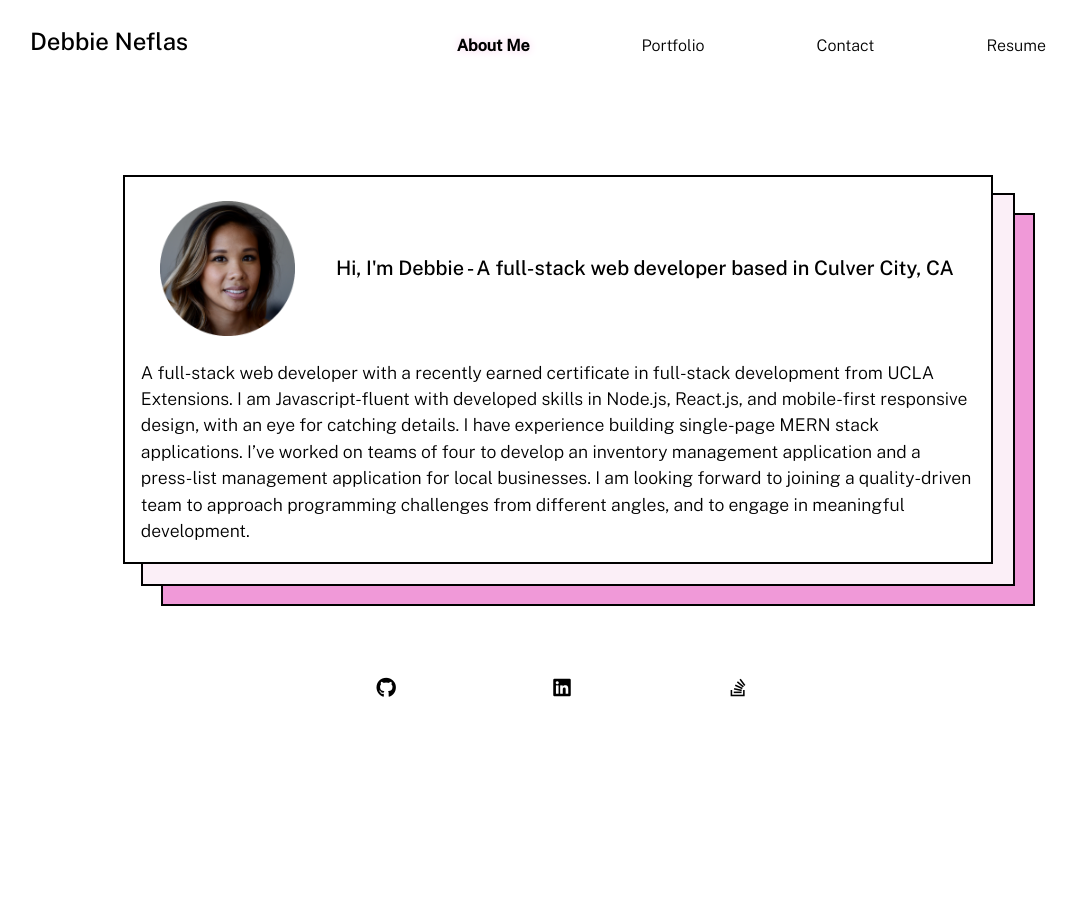
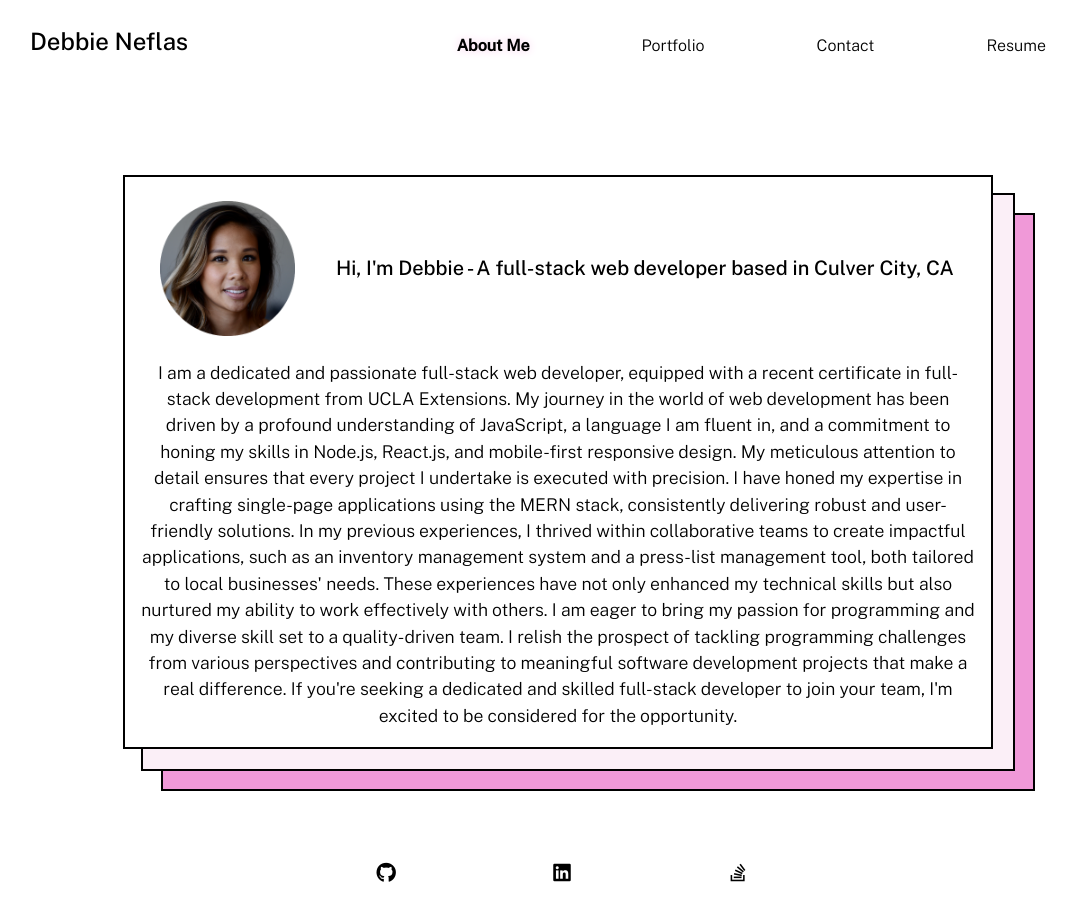
Before and after one commit to dneflas/react-portfolio, a React (Create React App) app: page /react-portfolio/about in a window 1280 px wide. Shown: the top 920 px of the page, without its empty margins (82-1158 px from the left). Before the commit the page ends 800 px from the top, so only its background shows below. Built offline with nearby package versions, Linux system fonts and the light colour scheme.

Commit message:
update bio

```diff
--- a/src/components/About/index.js
+++ b/src/components/About/index.js
@@ -16,8 +16,8 @@ function About() {
         </h5>
       </div>
 
-      <p className="px-3">
-        A full-stack web developer with a recently earned certificate in
+      <p className="px-3 text-center">
+        {/* A full-stack web developer with a recently earned certificate in
         full-stack development from UCLA Extensions. I am Javascript-fluent with
         developed skills in Node.js, React.js, and mobile-first responsive
         design, with an eye for catching details. I have experience building
@@ -25,7 +25,27 @@ function About() {
         develop an inventory management application and a press-list management
         application for local businesses. I am looking forward to joining a
         quality-driven team to approach programming challenges from different
-        angles, and to engage in meaningful development.
+        angles, and to engage in meaningful development. */}
+        I am a dedicated and passionate full-stack web developer, equipped with
+        a recent certificate in full-stack development from UCLA Extensions. My
+        journey in the world of web development has been driven by a profound
+        understanding of JavaScript, a language I am fluent in, and a commitment
+        to honing my skills in Node.js, React.js, and mobile-first responsive
+        design. My meticulous attention to detail ensures that every project I
+        undertake is executed with precision. I have honed my expertise in
+        crafting single-page applications using the MERN stack, consistently
+        delivering robust and user-friendly solutions. In my previous
+        experiences, I thrived within collaborative teams to create impactful
+        applications, such as an inventory management system and a press-list
+        management tool, both tailored to local businesses' needs. These
+        experiences have not only enhanced my technical skills but also nurtured
+        my ability to work effectively with others. I am eager to bring my
+        passion for programming and my diverse skill set to a quality-driven
+        team. I relish the prospect of tackling programming challenges from
+        various perspectives and contributing to meaningful software development
+        projects that make a real difference. If you're seeking a dedicated and
+        skilled full-stack developer to join your team, I'm excited to be
+        considered for the opportunity.
       </p>
     </section>
   );
```
